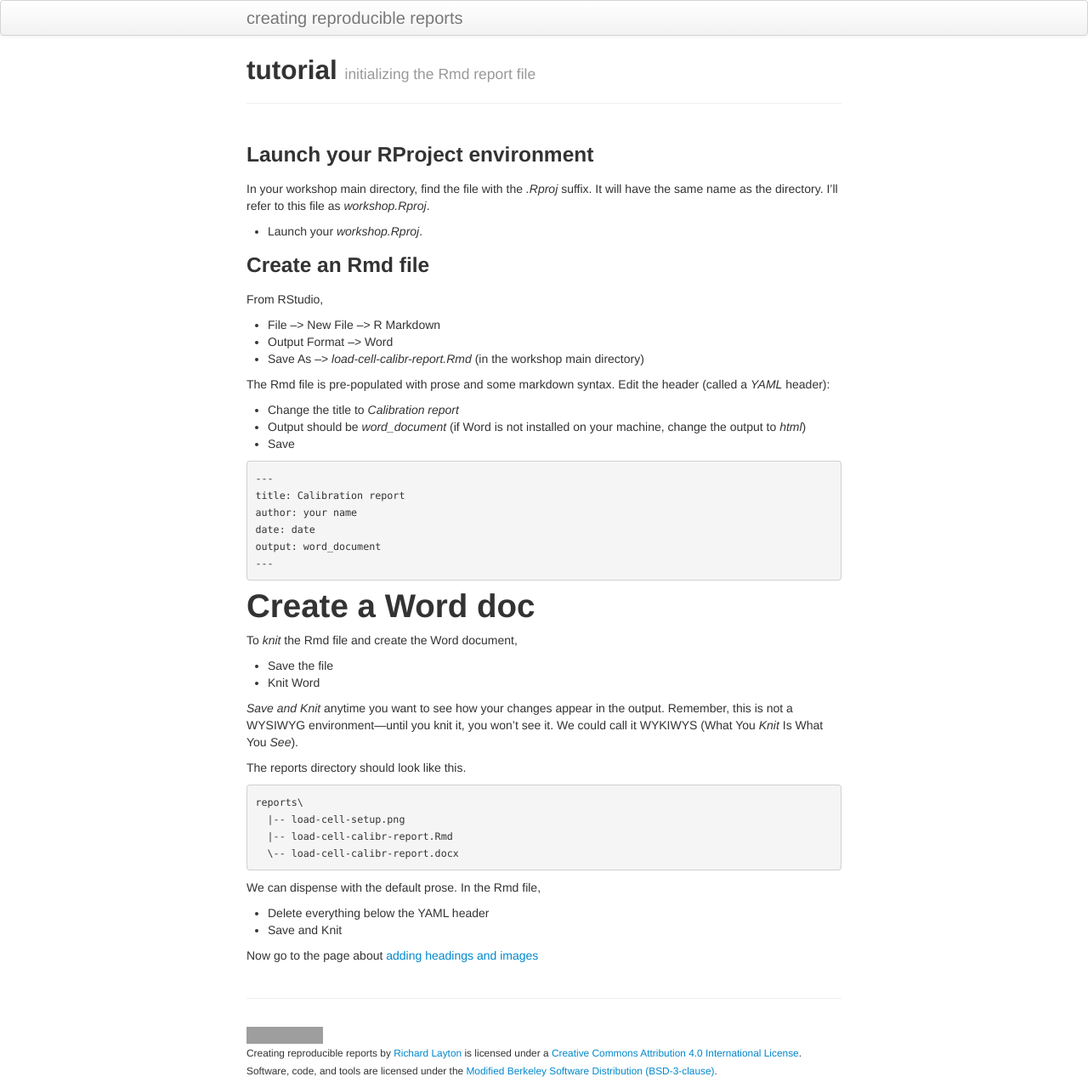
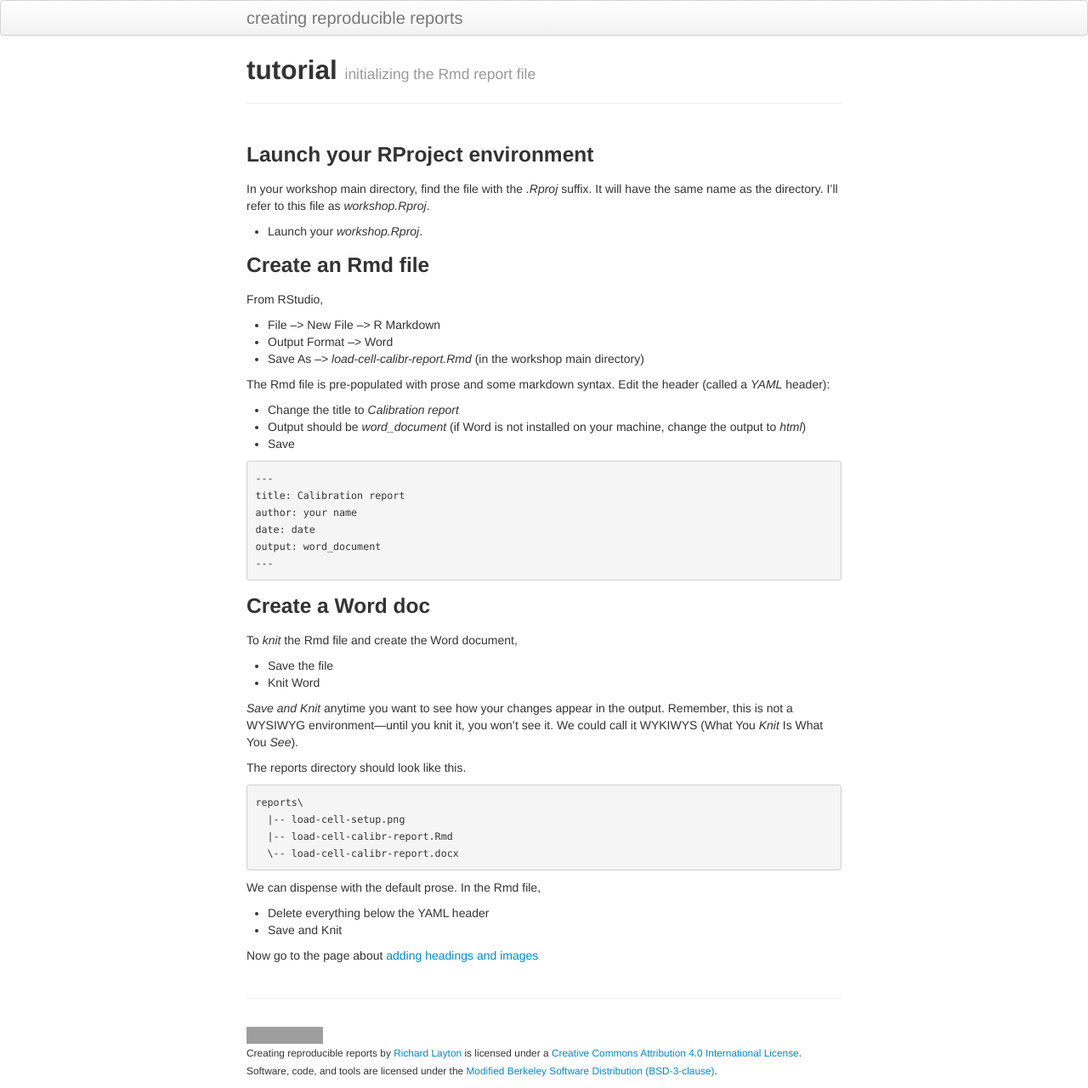
Before and after one commit to DSR-RHIT/creating-reproducible-reports, a Jekyll site: the page built from pages/initialize-Rmd.md, in a window 1280 px wide. Shown: the whole page at 85% size. Built offline with Jekyll 4.4.1, drawn with Linux system fonts in a browser that asks for light colours; grey boxes are pictures that could not be loaded.

Commit message:
tutorial

````diff
--- a/pages/initialize-Rmd.md
+++ b/pages/initialize-Rmd.md
@@ -5,6 +5,7 @@ tagline: initializing the Rmd report file
 ---
 
 ### Launch your RProject environment
+
 In your workshop main directory, find the file with the *.Rproj* suffix. It will have the same name as the directory. I'll refer to this file as  *workshop.Rproj*.
 
 - Launch your *workshop.Rproj*.
@@ -32,7 +33,7 @@ output: word_document
 ---
 ```
 
-# Create a Word doc
+### Create a Word doc
 
 To *knit* the Rmd file and create the Word document,
 
````
